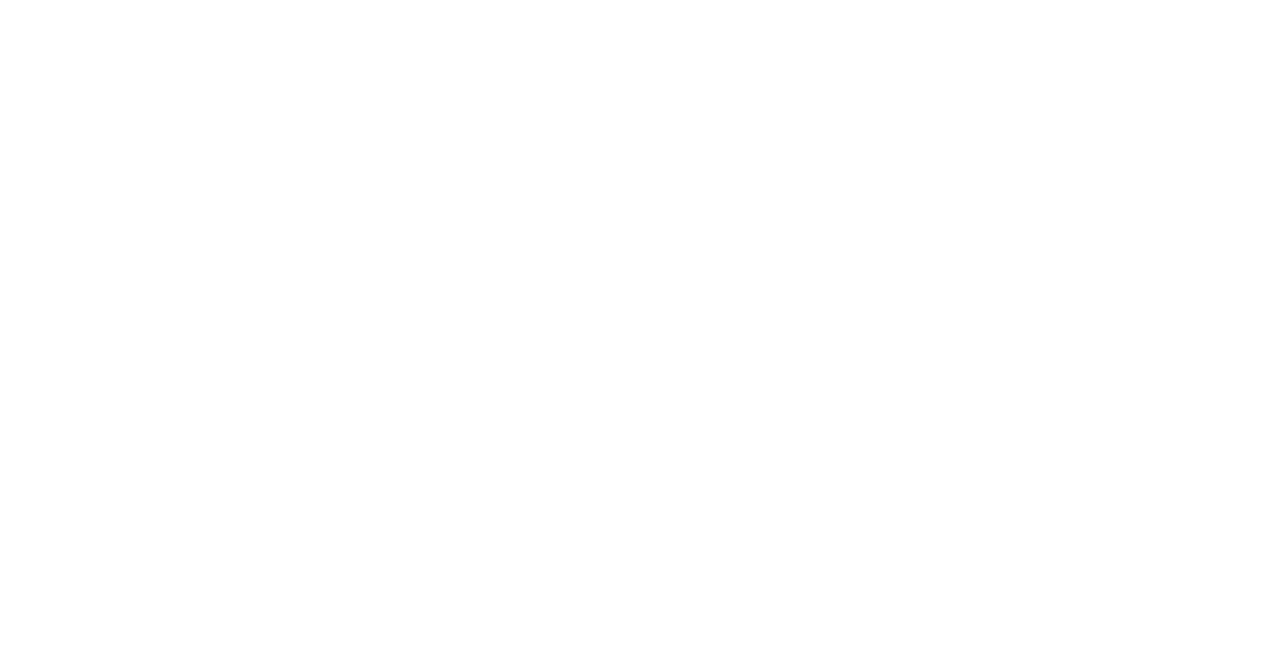
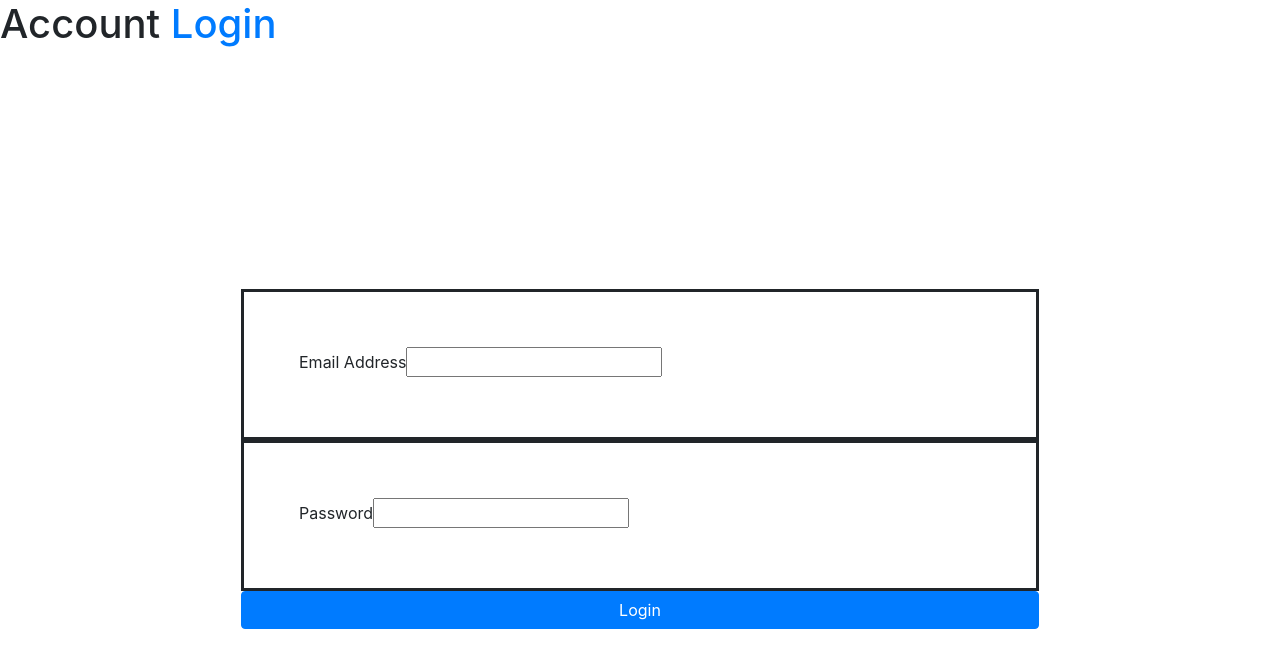
Before and after one commit to theMVPshop/dt04, a React (Create React App) app in the folder mvpjob/: page /signup in a window 1280 px wide. Shown: the top 668 px of the page. Built offline with nearby package versions, Linux system fonts and the light colour scheme.

Commit message:
pushing node modules for local host

```diff
--- a/mvpjob/src/App.css
+++ b/mvpjob/src/App.css
@@ -21,6 +21,14 @@
   color: #61dafb;
 }
 
+  /* .Signin form{
+    padding: 15px;
+    justify-content: center;
+    margin: auto;
+    padding: 150px 0;
+    height: 100%;
+    width: 40%;
+  } */
 
   .Login {
     justify-content: center;
@@ -41,6 +49,43 @@
 
   }
 
+  .form-controll{
+    border-radius: 50px;
+  }
+
+ .Username{
+   padding: 19px;
+   margin-top: 50px;
+ }
+
   .Login button{
-    margin-top: 80px;
+    margin: auto;
+    width: 250px;
+    justify-content: center;
+    border-radius: 50px;
+
   }
+
+.Login p.signuptext{
+  justify-content: center;
+  margin: 40px;
+  width: 240px;
+}
+
+  .signin{
+    text-size-adjust: 25px;
+  }
+
+.form-container .wholethang{
+  padding: 30px;
+  margin: 211px;
+  justify-content: center;
+}
+
+.form-container .form-group{
+  margin: auto;
+  justify-content: center;
+  padding: 55px;
+  border: solid;
+
+}
--- a/mvpjob/src/App.js
+++ b/mvpjob/src/App.js
@@ -3,6 +3,7 @@
 import About from './Components/About';
 import LandingPage from './Components/LandingPage';
 import Login from './Components/Login'
+import SignIn from './Components/SignIn'
 import './App.css'
 
 
@@ -16,6 +17,8 @@
               <Route exact path="/" component={LandingPage}></Route>
               <Route exact path="/about" component={About}></Route>
               <Route exact path="/login" component={Login}></Route>
+              <Route exact path="/login" component={Login}></Route>
+              <Route exact path="/signup" component={SignIn}></Route>
             </Switch>
              </Router>
              </Fragment>
--- a/mvpjob/src/Components/Login.js
+++ b/mvpjob/src/Components/Login.js
@@ -23,7 +23,8 @@
 
         <div className="Login" >
         <Form onSubmit={handleSubmit}>
-            Sign In
+          <h4>Sign In</h4>
+            <div className="Username">
           <Form.Group size="lg" controlId="email">
             <Form.Label>Email</Form.Label>
             <Form.Control
@@ -41,9 +42,13 @@
               onChange={(e) => setPassword(e.target.value)}
             />
           </Form.Group>
+          </div>
           <Button block size="lg" type="submit" disabled={!validateForm()}>
-            Login
+            Sign In
           </Button>
+          <p className="signuptext">
+              New to the App? <a href="">Sign up</a>
+            </p>
         </Form>
       </div>
       </div>
--- a/mvpjob/src/Components/Navigation.js
+++ b/mvpjob/src/Components/Navigation.js
@@ -22,6 +22,9 @@
         <NavItem>
         <Nav.Link href='/login'>Login</Nav.Link>
         </NavItem>
+        <NavItem>
+        <Nav.Link href='/SignUp'>Sign Up</Nav.Link>
+        </NavItem>
     </Nav>
         </Navbar.Collapse>
 
--- /dev/null
+++ b/mvpjob/src/Components/SignIn.js
@@ -0,0 +1,77 @@
+import React, { useState } from "react";
+import Navigation from "./Navigation";
+
+const SignIn = (props) => {
+//     const alertContext = useContext(AlertContext);
+//     const authContext = useContext(AuthContext)
+
+//     const { setAlert } = alertContext;
+//   const { login, error, clearErrors, isAuthenticated } = authContext;
+
+//   useEffect(()=>{
+//     if(isAuthenticated){
+//       props.history.push('/')
+//     }
+
+//     if(error === 'Invalid Credentials'){
+//       setAlert(error, 'danger');
+//       clearErrors()
+//     }
+//     //eslit-disable-next-line
+//   },[error, isAuthenticated, props.history]);
+
+
+    const [user, setUser] = useState({
+      email: '',
+      password: '',
+    });
+
+    const { email, password } = user;
+
+    const onChange = (e) => setUser({ ...user, [e.target.name]: e.target.value });
+
+    // const onSubmit = (e) => {
+    //   e.preventDefault();
+    //   if(email === '' ||password === ''){
+    //     setAlert('Please fill in all fields','danger')
+    //   }else{
+    //     login({
+    //       email,
+    //       password
+    //     })
+    //   }
+    // };
+
+     return(
+        <div className="form-container">
+        <h1>
+          Account <span className="text-primary">Login</span>
+        </h1>
+        <form className="wholethang" >
+          <div className="form-group">
+            <label htmlFor="email">Email Address</label>
+            <input type="email" name="email"
+            value={email}  required/>
+          </div>
+          <div className="form-group">
+            <label htmlFor="password">Password</label>
+            <input
+              type="password"
+              name="password"
+              value={password}
+
+              required
+            />
+          </div>
+
+          <input
+            type="submit"
+            value="Login"
+            className="btn btn-primary btn-block"
+          />
+        </form>
+      </div>
+)
+}
+
+export default SignIn
```
